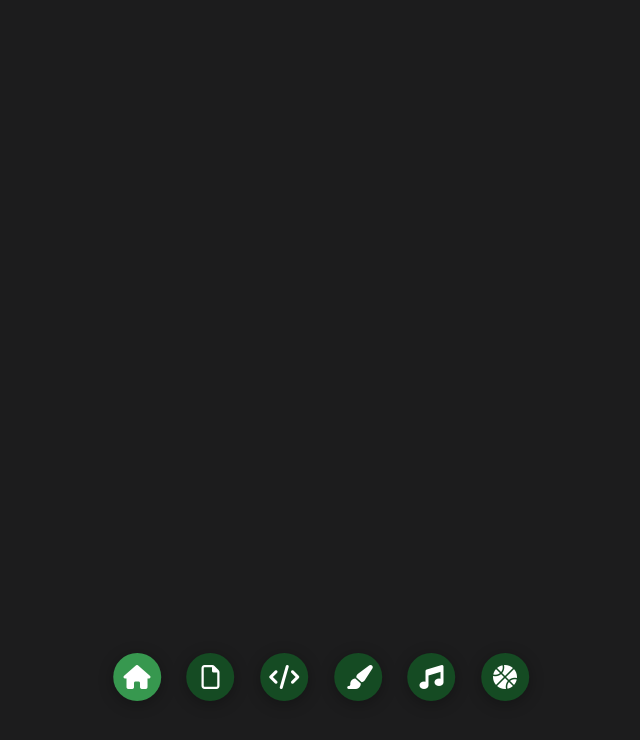
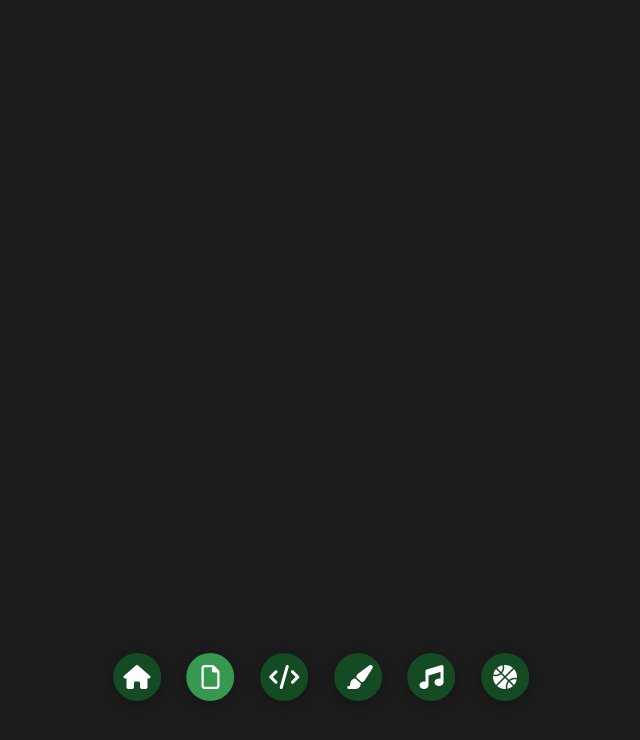
Before and after one commit to alecmas/alec-mas, a plain HTML site: page index.html in a window 1280 px wide. Both pictures are taken after a click on the element 529 px from the left and 676 px from the top of the page. Shown: the whole page, without its empty margins (319-959 px from the left). Drawn offline with Linux system fonts and the light colour scheme.

Commit message:
Add JS for nav controls

```diff
--- /dev/null
+++ b/app.js
@@ -0,0 +1,14 @@
+const sectionControls = document.querySelectorAll('.control');
+
+function SectionControls() {
+    // set up active button clicking to highlight which section we are on
+    for (let i = 0; i < sectionControls.length; i++) {
+        sectionControls[i].addEventListener('click', function() {
+            let currentControl = document.querySelectorAll('.active-control');
+            currentControl[0].className = currentControl[0].className.replace('active-control', '');
+            this.className += ' active-control';
+        })
+    }
+}
+
+SectionControls()
--- a/index.html
+++ b/index.html
@@ -32,5 +32,7 @@
                 <i class="fa-solid fa-basketball"></i>
         </div>
     </main>
+
+    <script src="app.js"></script>
 </body>
 </html>
```
